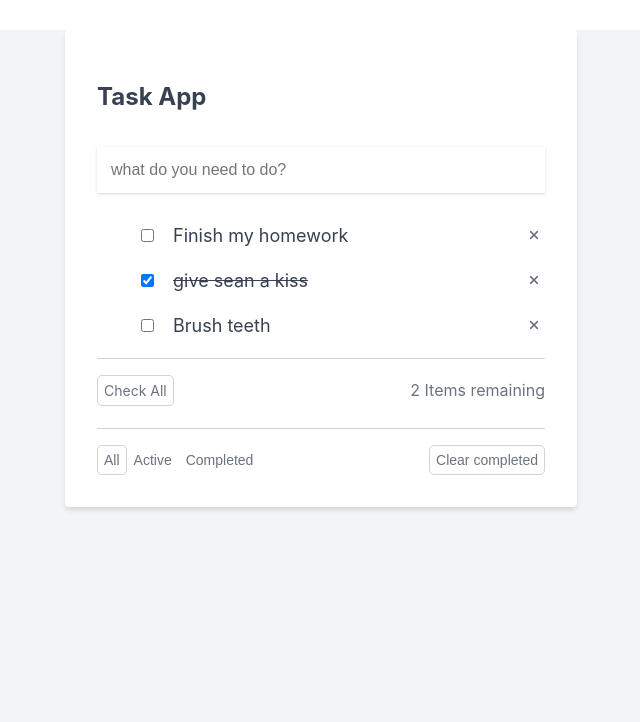
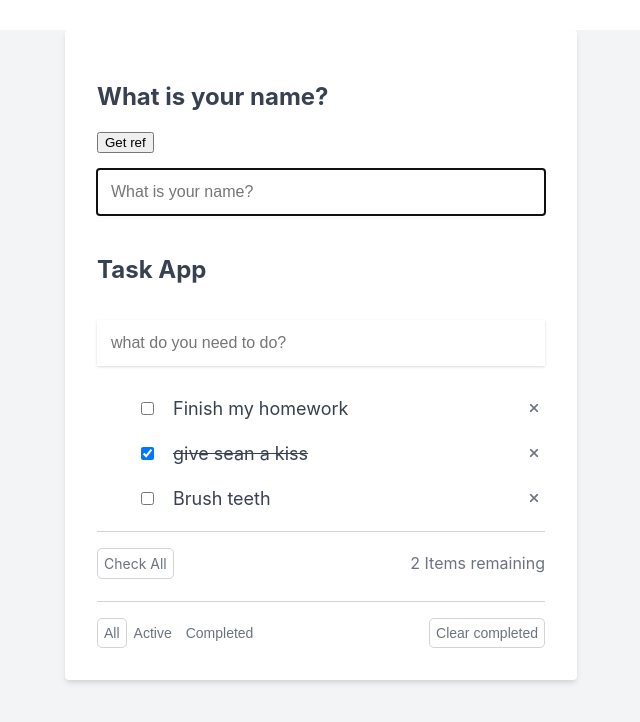
Before and after one commit to brazilsunshine/react-beginner, a React (Create React App) app: page / in a window 1280 px wide. Shown: the top 722 px of the page, without its empty margins (319-959 px from the left). Built offline with nearby package versions, Linux system fonts and the light colour scheme.

Commit message:
useEffect && useMemo && useRef

```diff
--- a/src/App.css
+++ b/src/App.css
@@ -241,3 +241,11 @@
   .no-tasks-container i {
     padding-left: 1.5em;
   }
+
+  .name-container {
+    margin-bottom: 40px;
+  }
+
+  .name-label {
+    margin-top: 15px;
+  }
--- a/src/components/App.jsx
+++ b/src/components/App.jsx
@@ -1,11 +1,14 @@
-import React, {useState} from "react";
+import React, {useEffect, useMemo, useRef, useState} from "react";
 import '../App.css';
 import TaskForm from "./TaskForm";
 import TaskList from "./TaskList";
 import NoTasks from './NoTasks';
+import {logDOM} from "@testing-library/react";
 
 function App() {
     // think this as getters and setters in vuex
+    const [name, setName] = useState('');
+    const nameInputElement = useRef(null);
     const [tasks, setTasks] = useState([
         {
             id: 1,
@@ -148,10 +151,18 @@ function App() {
      *
      * Give me the length of these tasks that didn't pass the test inside the parentheses
      */
-    function remainingTasks ()
+    function remainingTasksCalculation ()
     {
         return tasks.filter(task => !task.isComplete).length;
     }
+
+    /**
+     * useMemo Hook returns a memoized value
+     *
+     * Think of memoization as caching a value so that it does not need to be recalculated everytime
+     * It stores the result so that it can be retrieved without repeating the calculation
+     */
+    const remainingTasks = useMemo(remainingTasksCalculation, [tasks]);
 
     /**
      * Clear all the tasks that are completed
@@ -200,11 +211,39 @@ function App() {
     }
 
     /**
+     * useEffect Hook will perform side effects in the component
+     *
+     * The empty array specifies that I just want the useEffect to be hit when the component is mounted
+     */
+    useEffect(() => { // This is just focusing on the first input when the component is mounted
+        nameInputElement.current.focus() // so the user may get triggered to put their name
+    }, []);
+
+    /**
      *  JSX
      */
     return (
         <div className="task-app-container">
             <header className="task-app">
+                <div className="name-container">
+                    <h2>What is your name?</h2>
+                    <button onClick={() => nameInputElement.current.focus() }>Get ref</button>
+                    <form action="">
+                        <input
+                            type="text"
+                            ref={nameInputElement}
+                            className="task-input"
+                            placeholder="What is your name?"
+                            value={name}
+                            onChange={event => setName(event.target.value)}
+                        />
+                    </form>
+                    {name &&
+                        <p className="name-label">
+                        Hello, {name}
+                        </p>
+                    }
+                </div>
                 <h2>Task App</h2>
                 {/*Here I am passing the addTask function as a prop to the child component*/}
                 <TaskForm addTask={addTask}/>
--- a/src/components/TaskForm.jsx
+++ b/src/components/TaskForm.jsx
@@ -32,12 +32,13 @@ function TaskForm (props) { // receiving the addTask function as a prop from the
      */
     function handleSubmit (event)
     {
-        event.preventDefault(); // this will prevent the browser from reload when a task is added
+        event.preventDefault(); // this will prevent the browser from reloading when a task is added
 
         if (taskInput.trim().length === 0) // if the whitespace trim() is equal to zero we don't wanna to anything.
         { // this is to prevent the user from adding a whitespace as a task
             return;
         }
+        console.log({event});
 
         props.addTask(taskInput); // accessing the addTask function from the props to retrieve whatever the user types in on the input
 
--- a/src/components/TaskItemsRemaining.jsx
+++ b/src/components/TaskItemsRemaining.jsx
@@ -7,13 +7,13 @@ import PropTypes from 'prop-types';
  * It is an optional tool. It's just to check the props' types and some others information
  */
 TaskItemsRemaining.propTypes = {
-    remainingTasks: PropTypes.func.isRequired,
+    remainingTasks: PropTypes.number.isRequired,
 }
 
 function TaskItemsRemaining (props) { // accepting remainingTasks as a prop from the parent component <TaskList />
     return (
         <span>
-            {props.remainingTasks()} Items remaining
+            {props.remainingTasks} Items remaining
         </span>
     )
 }
--- a/src/components/TaskList.jsx
+++ b/src/components/TaskList.jsx
@@ -18,7 +18,7 @@ TaskList.propTypes = {
     updateTask: PropTypes.func.isRequired,
     cancelEditingTask: PropTypes.func.isRequired,
     deleteTask: PropTypes.func.isRequired,
-    remainingTasks: PropTypes.func.isRequired,
+    remainingTasks: PropTypes.number.isRequired,
     clearCompleted: PropTypes.func.isRequired,
     completeAllTasks: PropTypes.func.isRequired,
 }
@@ -35,7 +35,7 @@ function TaskList(props) {  // receiving all the props coming in from the parent
                         className="task-item-container"
                     >
                         <div className="task-item">
-                            {/*react: everytime a method you're passing in has a parameter, make sure you pass it has a callback*/}
+                            {/*react: everytime a method you're passing in has a parameter, make sure you pass it as a callback*/}
                             <input
                                 type="checkbox"
                                 onChange={() => props.completeTask(task.id)}
```
